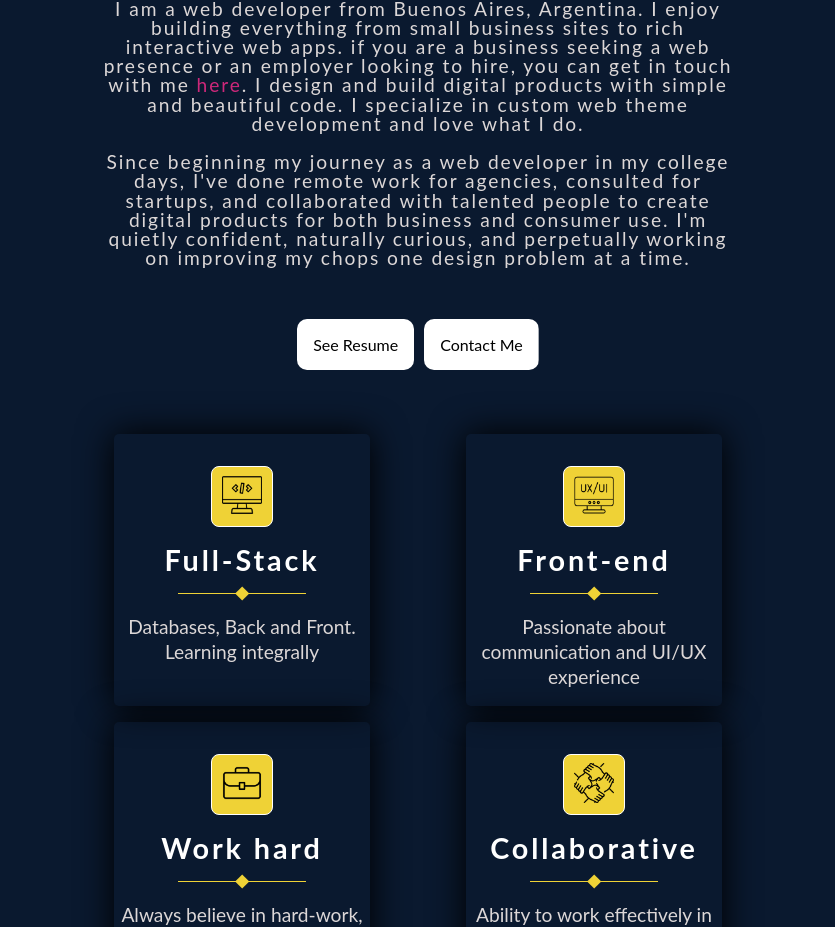
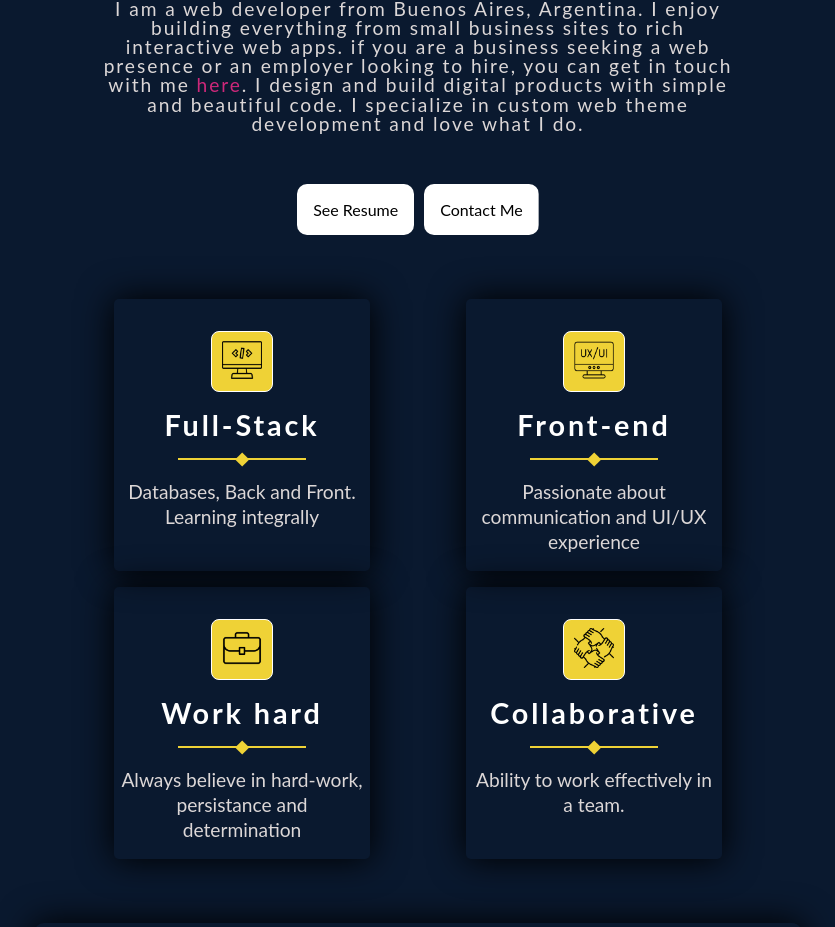
Before and after one commit to Tomas-Bombau/Portfolio, a React (Vite) app: page / in a window 1280 px wide. Shown: the part 1488-2415 px from the top of the page, without its empty margins (222-1057 px from the left). Built offline with nearby package versions, Linux system fonts and the light colour scheme.

Commit message:
CV changes

```diff
--- a/src/components/PersonalCard/PersonalCard.jsx
+++ b/src/components/PersonalCard/PersonalCard.jsx
@@ -28,14 +28,6 @@ const PersonalCard = () => {
             I design and build digital products with simple and beautiful code.
             I specialize in custom web theme development and love what I do.
           </p>
-          <p>
-            Since beginning my journey as a web developer in my college days,
-            I've done remote work for agencies, consulted for startups, and
-            collaborated with talented people to create digital products for
-            both business and consumer use. I'm quietly confident, naturally
-            curious, and perpetually working on improving my chops one design
-            problem at a time.
-          </p>
         </div>
         <div className={s.buttonsToPersonal}>
           <a href={cv} target="_blank">
```
Also changed, not shown: 1 other file (tests, documents, lock files or other folders).
